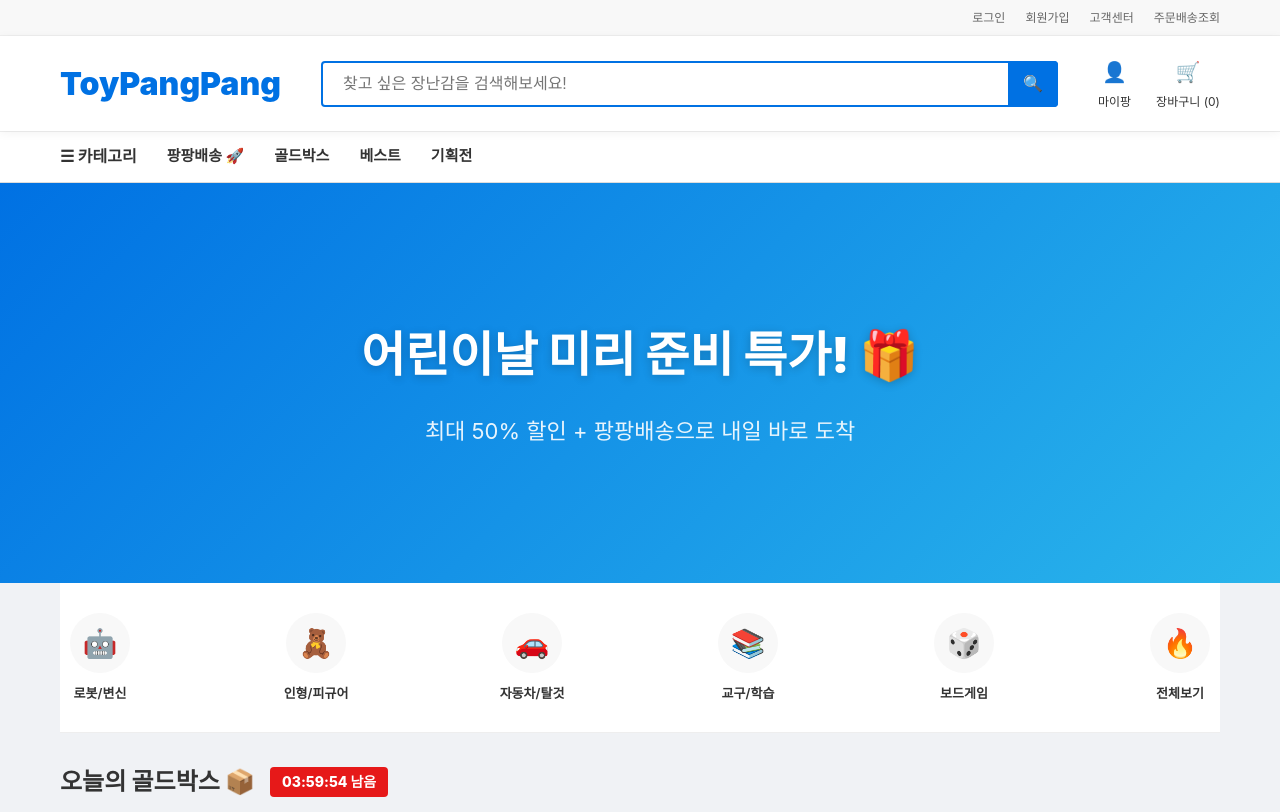
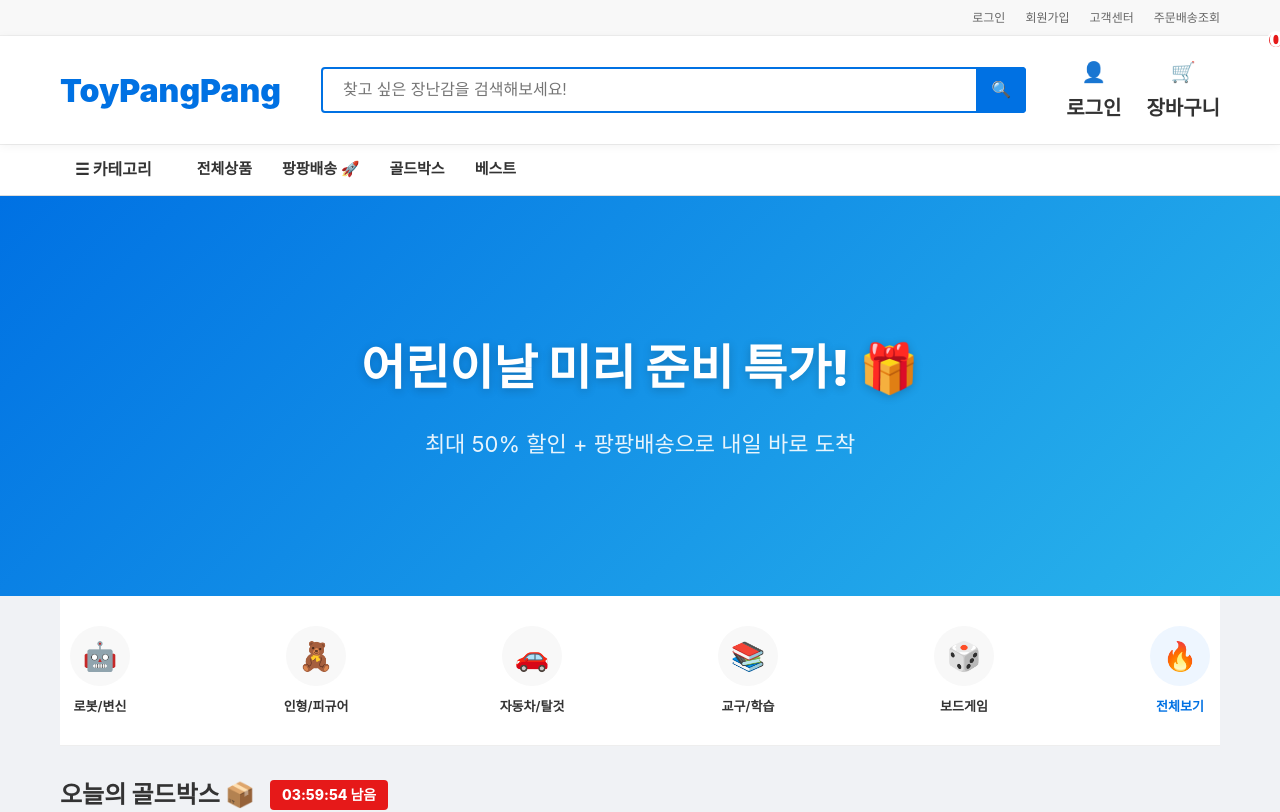
Before and after one commit to jeongjunho98/childtoy, a Next.js app: page / in a window 1280 px wide. Shown: the top 812 px of the page. Built offline with nearby package versions, Linux system fonts and the light colour scheme.

Commit message:
fix: implement category dropdown and fix login/signup visibility

```diff
--- a/src/app/page.module.css
+++ b/src/app/page.module.css
@@ -123,6 +123,52 @@
   color: var(--pangpang-blue);
 }
 
+.utilityLink {
+  color: #666;
+  text-decoration: none;
+  background: none;
+  border: none;
+  padding: 0;
+  font-size: 12px;
+  cursor: pointer;
+}
+
+.utilityLink:hover {
+  text-decoration: underline;
+}
+
+/* Header Icons Update */
+.icon {
+  font-size: 24px;
+}
+
+.iconText {
+  font-size: 12px;
+  font-weight: 600;
+}
+
+.cartBadge {
+  position: absolute;
+  top: -5px;
+  right: -5px;
+  background: var(--pangpang-red);
+  color: white;
+  font-size: 10px;
+  font-weight: 800;
+  width: 18px;
+  height: 18px;
+  border-radius: 50%;
+  display: flex;
+  align-items: center;
+  justify-content: center;
+  border: 2px solid white;
+}
+
+/* Category Menu Dropdown */
+.categoryMenuWrapper {
+  position: relative;
+}
+
 .categoryBtn {
   display: flex;
   align-items: center;
@@ -130,6 +176,44 @@
   color: #333;
   font-weight: 800;
   cursor: pointer;
+  padding: 0 15px;
+  height: 100%;
+}
+
+.categoryDropdown {
+  position: absolute;
+  top: 100%;
+  left: 0;
+  width: 200px;
+  background: white;
+  border: 1px solid #ddd;
+  box-shadow: 0 10px 20px rgba(0,0,0,0.1);
+  z-index: 2000;
+  display: flex;
+  flex-direction: column;
+}
+
+.categoryItem {
+  padding: 15px 20px;
+  font-size: 14px;
+  font-weight: 600;
+  color: #333;
+  cursor: pointer;
+  transition: background 0.2s;
+}
+
+.categoryItem:hover {
+  background: #f0f7ff;
+  color: var(--pangpang-blue);
+}
+
+.activeMenu {
+  border-color: var(--pangpang-blue) !important;
+  color: var(--pangpang-blue) !important;
+}
+
+.activeMenu .menuIcon {
+  background: #eef6ff !important;
 }
 
 /* Hero / Banner */
--- a/src/app/page.tsx
+++ b/src/app/page.tsx
@@ -1,6 +1,6 @@
 'use client';
 
-import { useState, useEffect } from "react";
+import { useState, useEffect, useRef } from "react";
 import Link from "next/link";
 import styles from "./page.module.css";
 import { products, Product } from "@/data/products";
@@ -60,8 +60,10 @@ const ProductCard = ({ product }: { product: Product }) => {
 
 export default function Home() {
   const { cart } = useCart();
-  const { user } = useAuth();
+  const { user, logout } = useAuth();
   const [selectedCategory, setSelectedCategory] = useState<string>('all');
+  const [isCategoryOpen, setIsCategoryOpen] = useState(false);
+  const categoryRef = useRef<HTMLDivElement>(null);
 
   const categories = [
     { id: 'robot', name: '로봇/변신', icon: '🤖' },
@@ -75,17 +77,35 @@ export default function Home() {
     ? products
     : products.filter(p => p.category === selectedCategory);
 
+  // 외부 클릭 시 카테고리 메뉴 닫기
+  useEffect(() => {
+    function handleClickOutside(event: MouseEvent) {
+      if (categoryRef.current && !categoryRef.current.contains(event.target as Node)) {
+        setIsCategoryOpen(false);
+      }
+    }
+    document.addEventListener("mousedown", handleClickOutside);
+    return () => document.removeEventListener("mousedown", handleClickOutside);
+  }, []);
+
   return (
     <div className={styles.main}>
-      {/* Utility Bar */}
+      {/* Utility Bar - 로그인/회원가입 명확히 표시 */}
       <div className={styles.utilityBar}>
-        <div className="container">
-          <div className={styles.utilityContent}>
-            <Link href="/auth">로그인</Link>
-            <Link href="/auth">회원가입</Link>
-            <Link href="#">고객센터</Link>
-            <Link href="#">주문배송조회</Link>
-          </div>
+        <div className="container" style={{ display: 'flex', justifyContent: 'flex-end', gap: '20px' }}>
+          {user ? (
+            <>
+              <span style={{ fontWeight: 'bold', color: '#333' }}>{user.name}님 환영합니다!</span>
+              <button onClick={logout} className={styles.utilityLink}>로그아웃</button>
+            </>
+          ) : (
+            <>
+              <Link href="/auth" className={styles.utilityLink}>로그인</Link>
+              <Link href="/auth" className={styles.utilityLink}>회원가입</Link>
+            </>
+          )}
+          <Link href="#" className={styles.utilityLink}>고객센터</Link>
+          <Link href="#" className={styles.utilityLink}>주문배송조회</Link>
         </div>
       </div>
 
@@ -100,12 +120,13 @@ export default function Home() {
             </div>
             <div className={styles.headerIcons}>
               <Link href="/auth" className={styles.iconItem}>
-                <span>👤</span>
-                {user ? user.name : '마이팡'}
+                <span className={styles.icon}>👤</span>
+                <span className={styles.iconText}>{user ? '내정보' : '로그인'}</span>
               </Link>
               <Link href="/cart" className={styles.iconItem}>
-                <span>🛒</span>
-                장바구니 ({cart.length})
+                <span className={styles.icon}>🛒</span>
+                <span className={styles.iconText}>장바구니</span>
+                <span className={styles.cartBadge}>{cart.length}</span>
               </Link>
             </div>
           </div>
@@ -116,11 +137,43 @@ export default function Home() {
       <nav className={styles.navBar}>
         <div className="container">
           <div className={styles.navContent}>
-            <div className={styles.categoryBtn}>☰ 카테고리</div>
+            <div
+              className={styles.categoryMenuWrapper}
+              ref={categoryRef}
+            >
+              <div
+                className={styles.categoryBtn}
+                onClick={() => setIsCategoryOpen(!isCategoryOpen)}
+              >
+                ☰ 카테고리
+              </div>
+              {isCategoryOpen && (
+                <div className={styles.categoryDropdown}>
+                  <div
+                    className={styles.categoryItem}
+                    onClick={() => { setSelectedCategory('all'); setIsCategoryOpen(false); }}
+                  >
+                    🔥 전체보기
+                  </div>
+                  {categories.map(cat => (
+                    <div
+                      key={cat.id}
+                      className={styles.categoryItem}
+                      onClick={() => {
+                        setSelectedCategory(cat.id);
+                        setIsCategoryOpen(false);
+                      }}
+                    >
+                      {cat.icon} {cat.name}
+                    </div>
+                  ))}
+                </div>
+              )}
+            </div>
+            <Link href="#" className={styles.navItem} onClick={() => setSelectedCategory('all')}>전체상품</Link>
             <Link href="#" className={styles.navItem}>팡팡배송 🚀</Link>
             <Link href="#" className={styles.navItem}>골드박스</Link>
             <Link href="#" className={styles.navItem}>베스트</Link>
-            <Link href="#" className={styles.navItem}>기획전</Link>
           </div>
         </div>
       </nav>
@@ -139,14 +192,17 @@ export default function Home() {
           {categories.map(cat => (
             <button
               key={cat.id}
-              className={styles.menuItem}
+              className={`${styles.menuItem} ${selectedCategory === cat.id ? styles.activeMenu : ''}`}
               onClick={() => setSelectedCategory(cat.id)}
             >
               <div className={styles.menuIcon}>{cat.icon}</div>
               <span>{cat.name}</span>
             </button>
           ))}
-          <button className={styles.menuItem} onClick={() => setSelectedCategory('all')}>
+          <button
+            className={`${styles.menuItem} ${selectedCategory === 'all' ? styles.activeMenu : ''}`}
+            onClick={() => setSelectedCategory('all')}
+          >
             <div className={styles.menuIcon}>🔥</div>
             <span>전체보기</span>
           </button>
```
